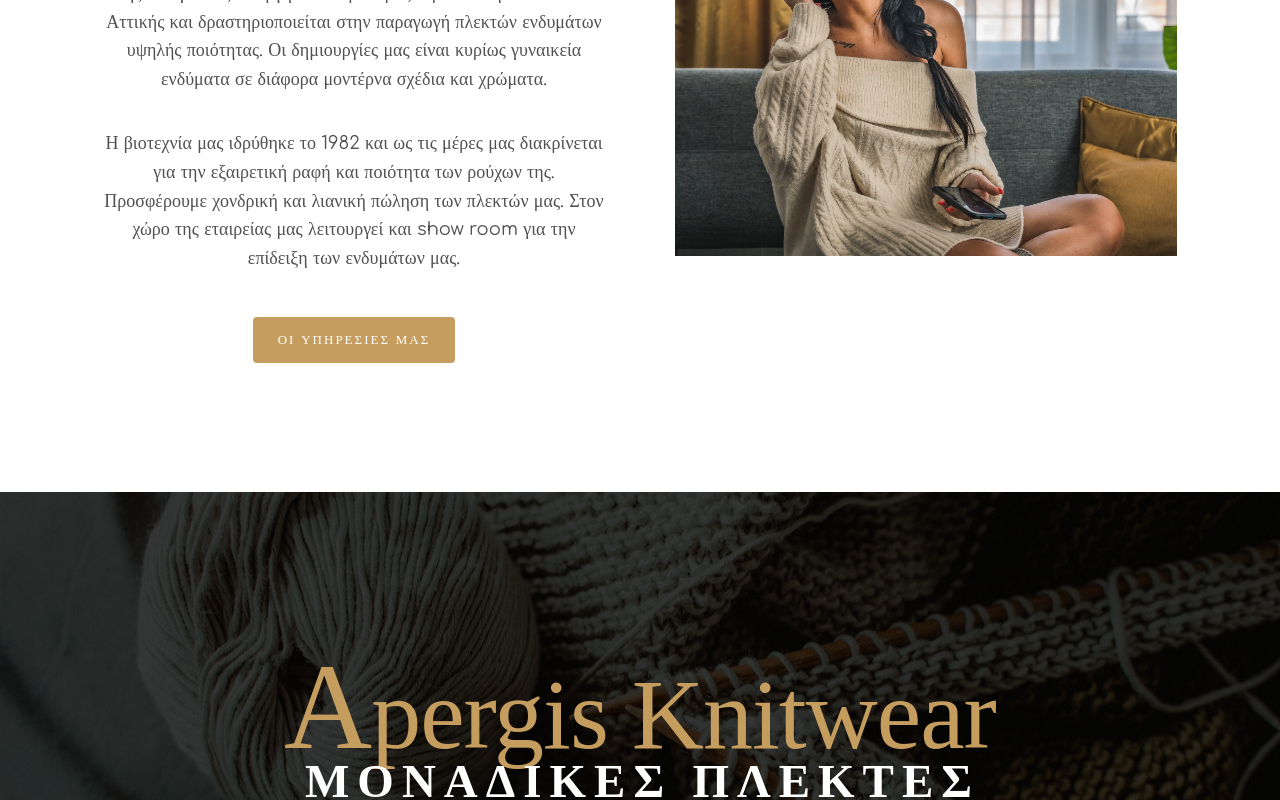
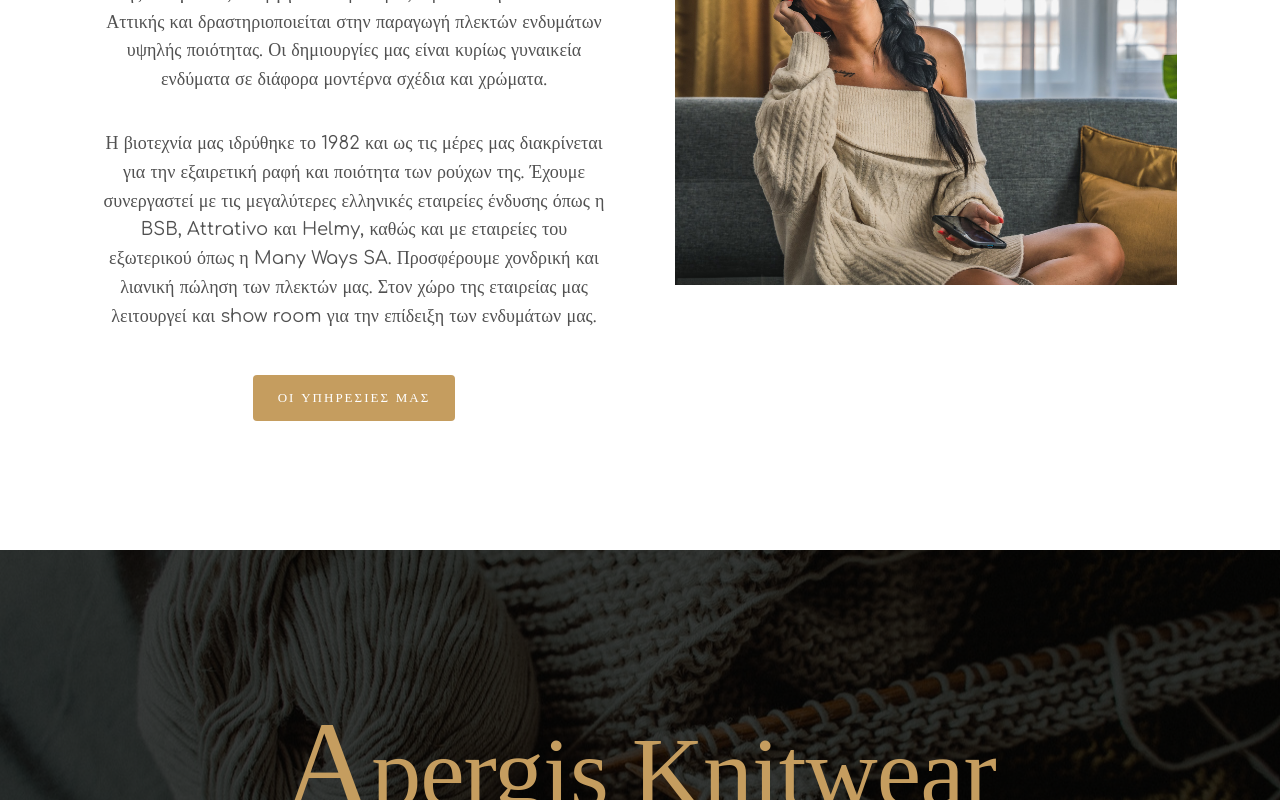
Before and after one commit to mimerkou/apergis-knitwear, a React (Create React App) app: page / in a window 1280 px wide. Shown: the part 1180-1980 px from the top of the page. Built offline with nearby package versions, Linux system fonts and the light colour scheme; a web font is replaced by a local one.

Commit message:
updated content in About and Contact sections

```diff
--- a/src/components/About/About.js
+++ b/src/components/About/About.js
@@ -34,10 +34,12 @@
             <br />
             <p data-aos="zoom-in" data-aos-duration="1000" data-aos-once="true">
               Η βιοτεχνία μας ιδρύθηκε το 1982 και ως τις μέρες μας διακρίνεται
-              για την εξαιρετική ραφή και ποιότητα των ρούχων της. Προσφέρουμε
-              χονδρική και λιανική πώληση των πλεκτών μας. Στον χώρο της
-              εταιρείας μας λειτουργεί και show room για την επίδειξη των
-              ενδυμάτων μας.
+              για την εξαιρετική ραφή και ποιότητα των ρούχων της. Έχουμε
+              συνεργαστεί με τις μεγαλύτερες ελληνικές εταιρείες ένδυσης όπως η
+              BSB, Attrativo και Helmy, καθώς και με εταιρείες του εξωτερικού
+              όπως η Many Ways SA. Προσφέρουμε χονδρική και λιανική πώληση των
+              πλεκτών μας. Στον χώρο της εταιρείας μας λειτουργεί και show room
+              για την επίδειξη των ενδυμάτων μας.
             </p>
             <div
               data-aos="zoom-in-up"
--- a/src/components/Contact/Contact.js
+++ b/src/components/Contact/Contact.js
@@ -207,7 +207,7 @@
                 <span>
                   <i className="fa-solid fa-location-dot"></i>
                 </span>
-                <p>Χανιών 22 και Ομορφοκκλησιάς, Νέα Ιωνία</p>
+                <p>Χανίων 22 και Ομορφοκκλησιάς 10Β, Νέα Ιωνία</p>
               </div>
               <div>
                 <span>
@@ -219,7 +219,7 @@
                 <span>
                   <i className="fa-solid fa-phone"></i>
                 </span>
-                <p>+30 210 277 0294</p>
+                <p>+30 210 277 7525</p>
               </div>
               <div>
                 <span>
```
